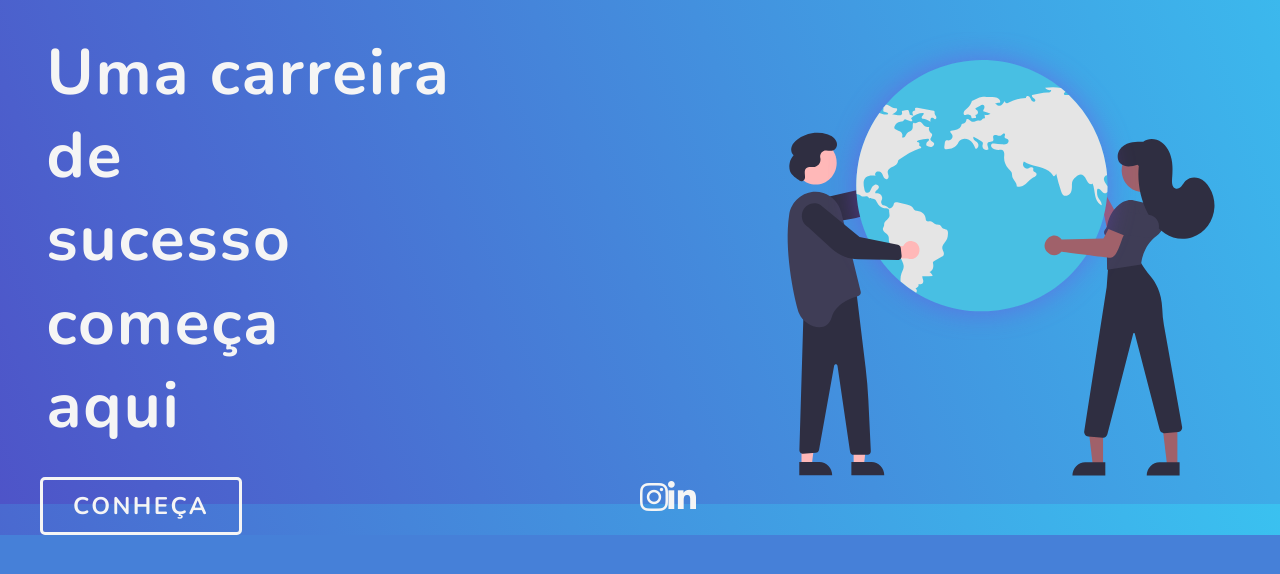
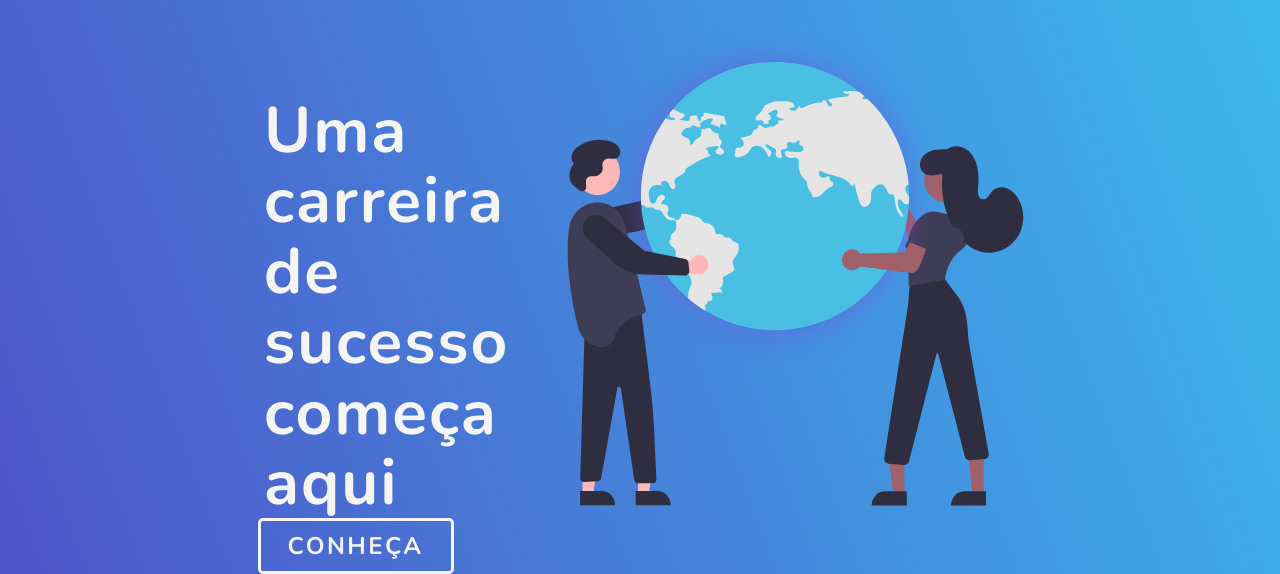
Before and after one commit to projeto-conatus/conatus, a PHP site: page / in a window 1280 px wide. Shown: the part 344-918 px from the top of the page. Before the commit the page ends 879 px from the top, so only its background shows below. Run offline with PHP 8.4, Linux system fonts and the light colour scheme; some libraries are stand-ins or nearby versions.

Commit message:
alguns ajustes a mais, principalmente no  grid

```diff
--- a/css/style.css
+++ b/css/style.css
@@ -198,31 +205,40 @@ main .slogan {
   }
 
   main {
-    width: clamp(750px, 1200px, 1400px);
-    height: 445px;
+    width: 60%;
+    padding-left: .1em;
     margin: 8em auto 0;
     display: grid;
-    grid-template-columns: 1fr 1fr;
-    justify-content: stretch;
+    grid-template-columns: 2fr 1fr;
+    box-sizing: border-box;
+    grid-template-areas: "text img"
+                         "text img"
+                         "bt   img ";
+
   }
 
   main .slogan{
+    padding-top: 1em;
     font-size: 4em;
     text-align: left;
-    width: 440px;
-    margin: 0 auto 0 0;
-    line-height: 1.3;
+    margin: 0;
+    line-height: 1.1;
     padding-left: .1em;
+    grid-area: text;
   }
 
   main .arteHomePageDesktop {
     display: initial;
-    margin: 0em 0 0 auto;
-    width: 490px;
-    height: 445px;
+    grid-area: img;
   }
 
   main .botaoEntrar {
+    grid-area: bt;
+    align-self: flex-end;
+    width: 190px;
+    height: 50px;
+    align-items: center;
+    padding: 0;
     margin: 0;
     transition: .3s;
   }
--- a/index.html
+++ b/index.html
@@ -6,15 +6,17 @@
     <meta name="viewport" content="width=device-width, initial-scale=1.0">
     <title>Conatus</title>
     <link rel="stylesheet" href="css/style.css">
-    <link rel="shortcut icon" href="images/favicon.png" type="image/x-icon">
+    <link rel="shortcut icon" href="images/favlogo-blue.png" type="image/x-icon">
     <script src="https://kit.fontawesome.com/110e73ee38.js" crossorigin="anonymous"></script>
   </head>
 
   <body>
     <header>
 
+      <div class="headerContainer">
+
         <div class="logoContainer">
-          <img src="images/logo.png" alt="Logo da Conatus">
+          <img src="images/logo.svg" alt="Logo da Conatus">
         </div>
 
         <nav class="navBar">
@@ -30,6 +32,7 @@
             <li ><a href="#" class="botaoAcessar">Acessar</a></li>
           </ul>
         </nav>
+      </div>
 
     </header>
 
@@ -40,10 +43,10 @@
 
       <a href="#" class="botaoEntrar bt">Conheça</a>
 
-      <ul class="redesSociais">
+      <!-- <ul class="redesSociais">
         <li><a href="#"><i class="fab fa-instagram"></i></a></li>
         <li><a href="#"><i class="fab fa-linkedin-in"></i></a></li>
-      </ul>
+      </ul> -->
     </main>
 
     <script src="scripts/script.js"></script>
```
Also changed, not shown: other parts of css/style.css (+18 -11 lines), images/favlogo-blue.png (added), images/favlogo.png (added).
